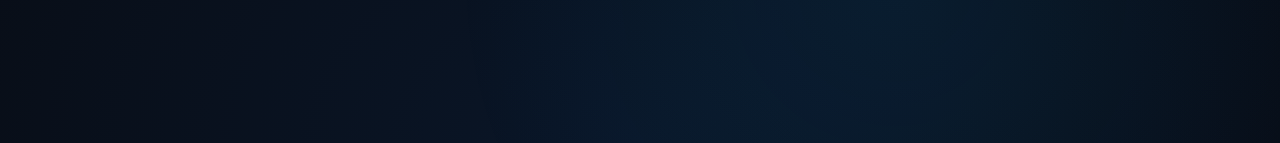
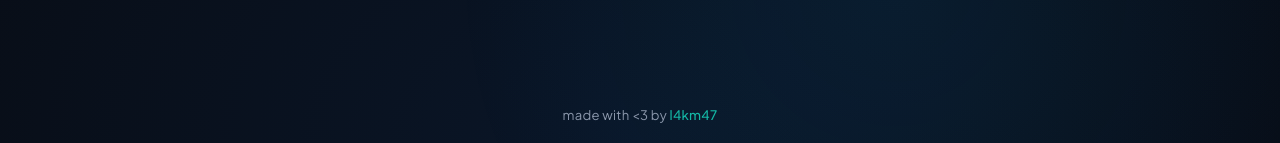
Before and after one commit to l4km47/weedr, a Flask app: page /login in a window 1280 px wide. Shown: the part 657-800 px from the top of the page. Run offline with Flask 3, Linux system fonts and the light colour scheme; some libraries are stand-ins or nearby versions.

Commit message:
Add site footer to layout templates and update CSS styles. Included the site footer in both the main layout and login templates, ensuring consistent design across pages. Enhanced footer styles for better alignment and visual appeal.

```diff
--- a/static/style.css
+++ b/static/style.css
@@ -610,6 +610,29 @@ pre.log {
   flex: 1;
   min-width: 0;
   padding: 1.25rem 1.25rem 2.5rem;
+  display: flex;
+  flex-direction: column;
+}
+
+.site-footer {
+  margin-top: auto;
+  padding-top: 2rem;
+}
+
+.site-footer-line {
+  margin: 0;
+  font-size: 0.82rem;
+  letter-spacing: 0.02em;
+}
+
+.auth-wrap .site-footer {
+  position: absolute;
+  left: 0;
+  right: 0;
+  bottom: 1.25rem;
+  margin-top: 0;
+  padding-top: 0;
+  text-align: center;
 }
 
 .main-header {
--- a/templates/layout_app.html
+++ b/templates/layout_app.html
@@ -36,6 +36,7 @@
       {% block header_tools %}{% endblock %}
     </header>
     {% block app_content %}{% endblock %}
+    {% include 'partials/site_footer.html' %}
   </div>
 </div>
 {% endblock %}
--- a/templates/login.html
+++ b/templates/login.html
@@ -17,5 +17,6 @@
       <button type="submit" class="btn primary">Continue</button>
     </form>
   </div>
+  {% include 'partials/site_footer.html' %}
 </div>
 {% endblock %}
--- /dev/null
+++ b/templates/partials/site_footer.html
@@ -0,0 +1,3 @@
+<footer class="site-footer muted small" role="contentinfo">
+  <p class="site-footer-line">made with &lt;3 by <a href="https://github.com/l4km47" class="link-quiet" target="_blank" rel="noopener noreferrer">l4km47</a></p>
+</footer>
```
